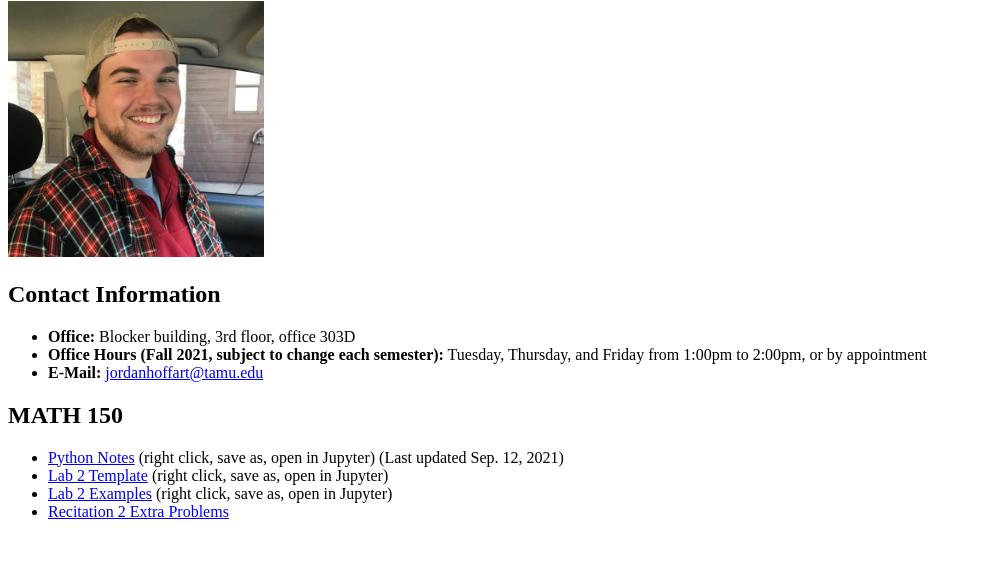
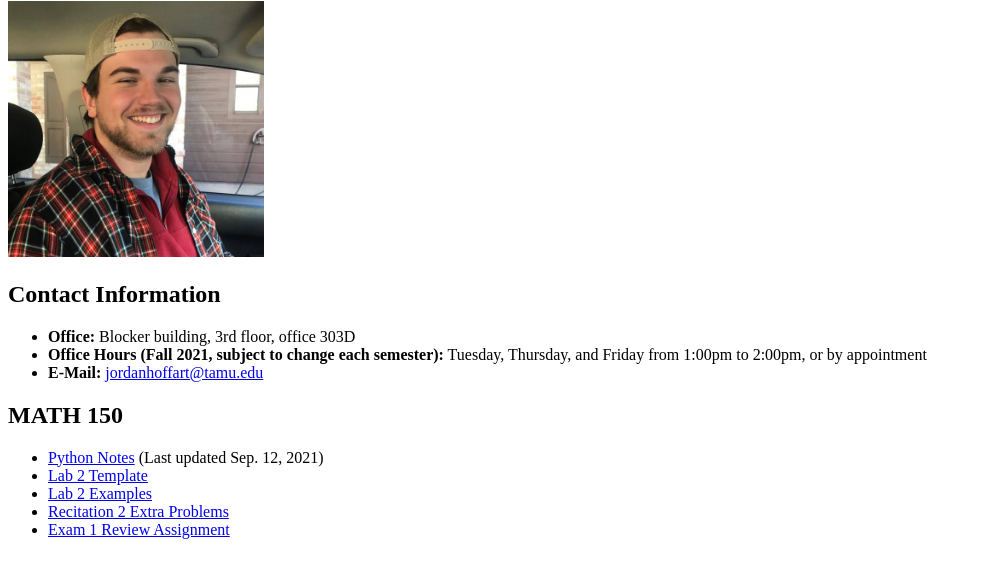
Before and after one commit to jordanhoffart/jordanhoffart.github.io, a plain HTML site: page index.html in a window 1280 px wide. Shown: the part 79-656 px from the top of the page, without its empty margins (0-982 px from the left). Drawn offline with Linux system fonts and the light colour scheme.

Commit message:
Update index.html

```diff
--- a/index.html
+++ b/index.html
@@ -18,10 +18,11 @@
 	</ul>
 	<h2> MATH 150 </h2>
 	<ul>
-		<li> <a href="MATH 150 Python Lab Notes.ipynb" target="_blank">Python Notes</a> (right click, save as, open in Jupyter) (Last updated Sep. 12, 2021) </li>
-		<li> <a href="MATH 150 Lab 2 Template.ipynb" target="_blank">Lab 2 Template</a> (right click, save as, open in Jupyter) </li>
-		<li> <a href="MATH 150 Lab 2 Examples.ipynb" target="_blank">Lab 2 Examples</a> (right click, save as, open in Jupyter) </li>
+		<li> <a href="MATH 150 Python Lab Notes.ipynb" download>Python Notes</a> (Last updated Sep. 12, 2021) </li>
+		<li> <a href="MATH 150 Lab 2 Template.ipynb" download>Lab 2 Template</a> </li>
+		<li> <a href="MATH 150 Lab 2 Examples.ipynb" download>Lab 2 Examples</a> </li>
 		<li> <a href="MATH_150_Recitation_2_Extra_Problems.pdf" target="_blank">Recitation 2 Extra Problems</a> </li>
+		<li> <a href="M150_21C_E1CC.pdf" target="_blank"> Exam 1 Review Assignment</a> </li>
 	</ul>
 </body>
 </html>
```
